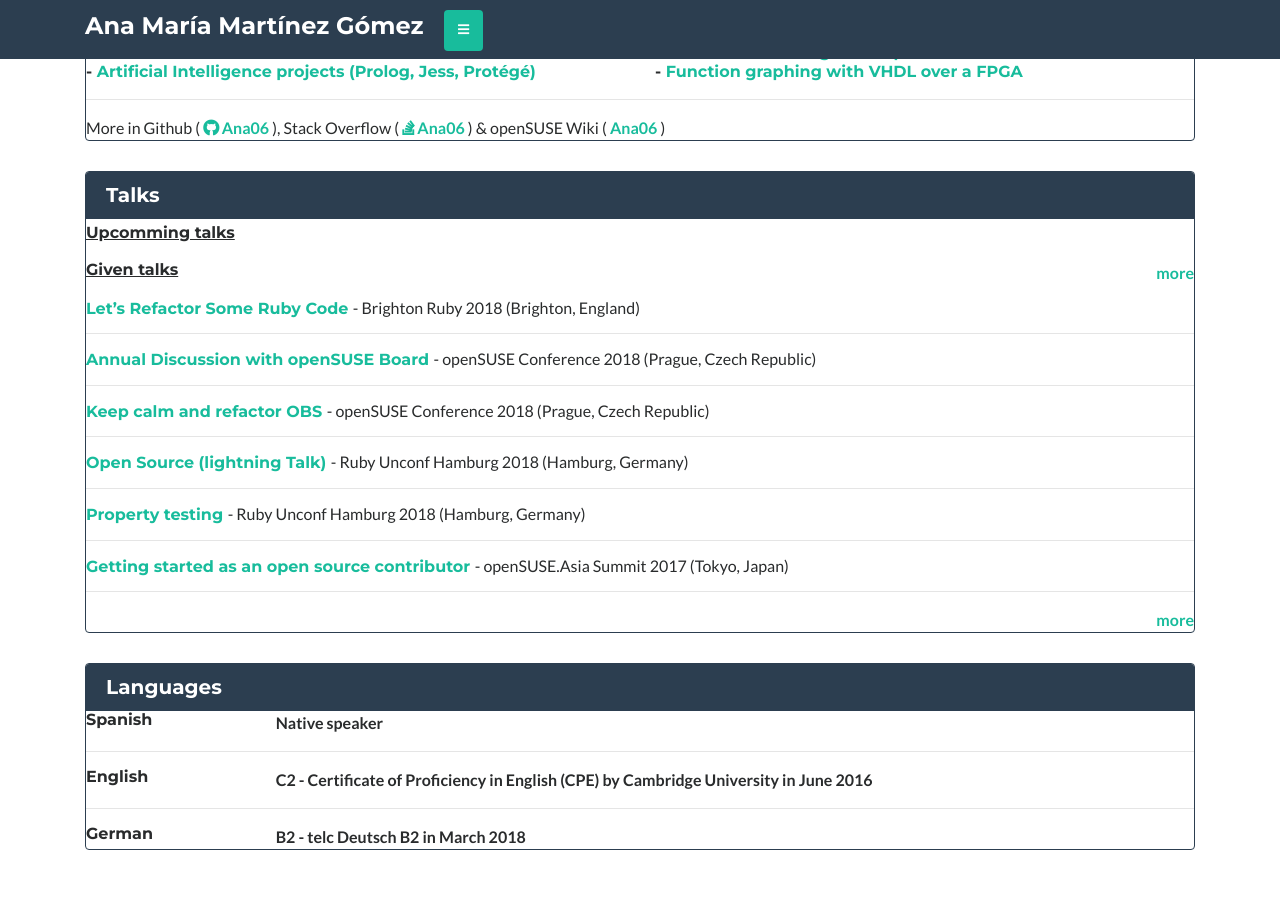
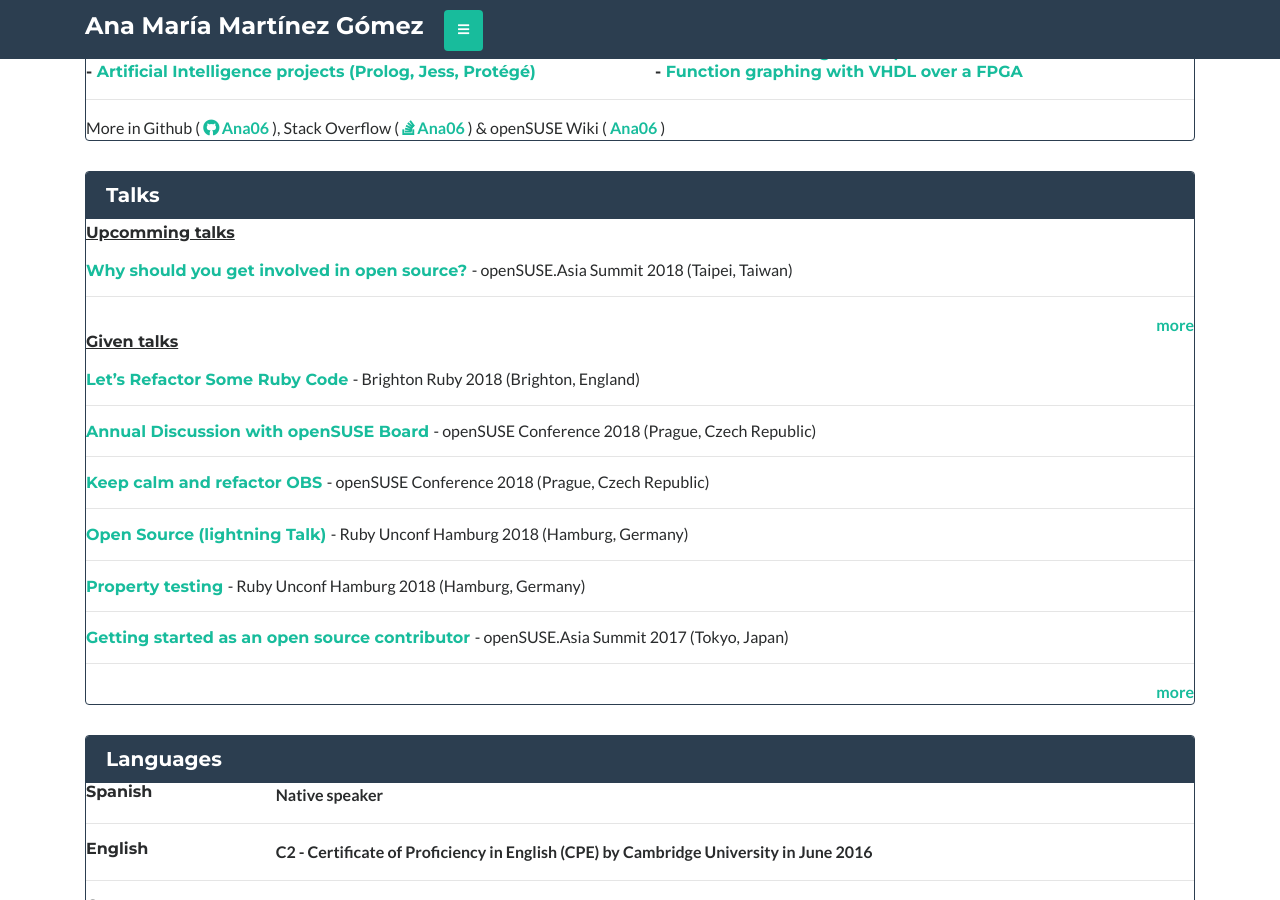
Before and after one commit to vicgalle/ana06.github.io, a Jekyll site: the page built from resume.md, in a window 1280 px wide and 900 px high, scrolled down 1450 px. Built offline with Jekyll 4.4.1, drawn with Linux system fonts in a browser that asks for light colours; nearby versions of some CDN libraries.

Commit message:
Add openSUSE.Asia Summit 2018 talk

```diff
--- a/resume.md
+++ b/resume.md
@@ -169,6 +169,12 @@ talks:
     url: https://euruko2018.org/speakers
     date: "2018-08-24"
 
+  - name: Why should you get involved in open source?
+    conference: openSUSE.Asia Summit 2018 (Taipei, Taiwan)
+    url: https://events.opensuse.org/conference/summitasia18
+    date: "2018-08-11"
+    featured: true
+
   - name: Let’s Refactor Some Ruby Code
     conference: Brighton Ruby 2018 (Brighton, England)
     url: https://brightonruby.com/2018/lets-refactor-some-ruby-code-ana-martinez
```
